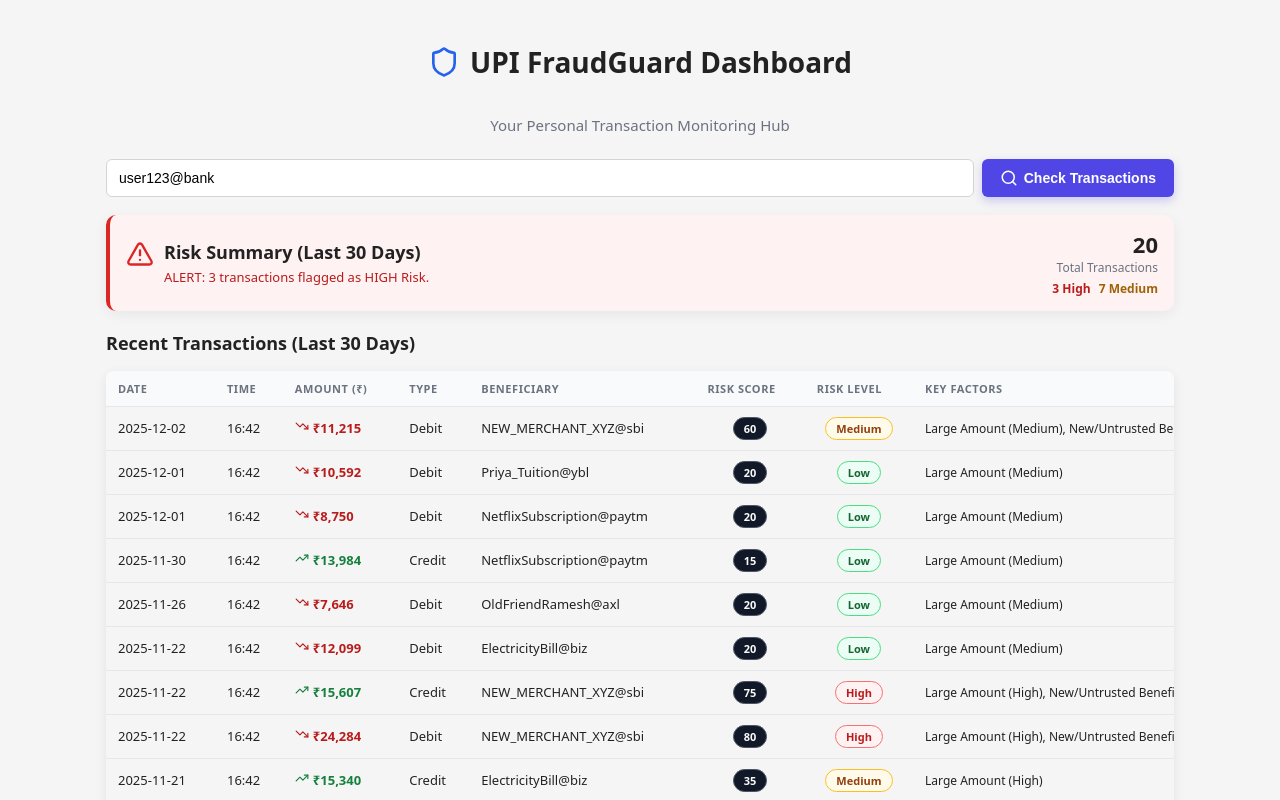
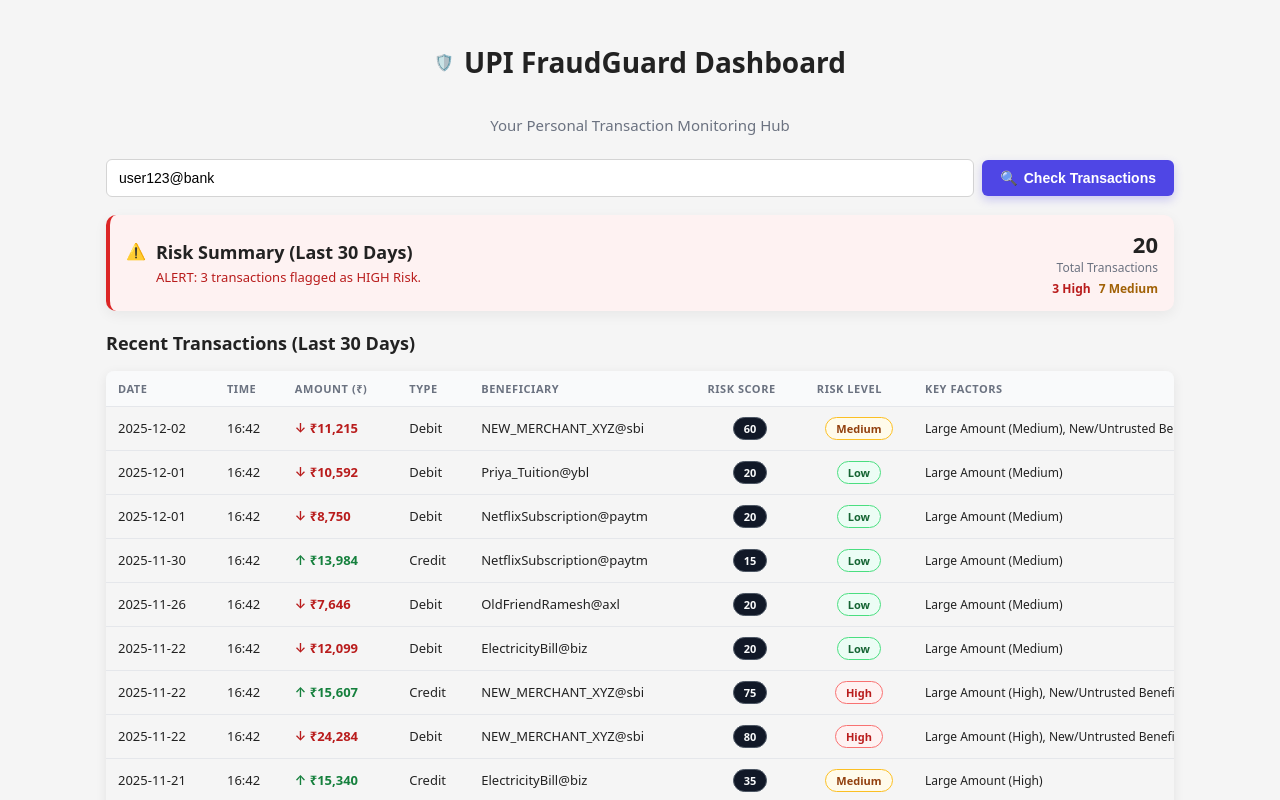
Before and after one commit to sujit-prog/smart_upi_fraud_detection, a Next.js app in the folder frontend/: page / in a window 1280 px wide. Shown: the top 800 px of the page. Built offline with nearby package versions, Linux system fonts and the light colour scheme.

Commit message:
frontend update2

```diff
--- a/frontend/src/app/page.js
+++ b/frontend/src/app/page.js
@@ -1,34 +1,23 @@
-import React, { useState, useEffect, useMemo } from 'react';
-import {
-  Clock,
-  Shield,
-  Search,
-  TrendingUp,
-  TrendingDown,
-  AlertTriangle,
-  CheckCircle,
-} from 'lucide-react';
+"use client";
+
+import React, { useState, useEffect, useMemo, useCallback } from "react";
 
 // =================================================================
-// --- BASIC UTILS (no Tailwind) ---
+// --- BASIC UTILS (no Tailwind, no icon libs) ---
 // =================================================================
 
-// Helper to generate a random number within a range
-const randomInt = (min, max) => Math.floor(Math.random() * (max - min + 1)) + min;
+const randomInt = (min, max) =>
+  Math.floor(Math.random() * (max - min + 1)) + min;
 
-// Mock list of beneficiaries
 const mockBeneficiaries = [
-  'Manoj_KiranaStore@okicici',
-  'Priya_Tuition@ybl',
-  'ElectricityBill@biz',
-  'NetflixSubscription@paytm',
-  'OldFriendRamesh@axl',
-  'NEW_MERCHANT_XYZ@sbi',
+  "Manoj_KiranaStore@okicici",
+  "Priya_Tuition@ybl",
+  "ElectricityBill@biz",
+  "NetflixSubscription@paytm",
+  "OldFriendRamesh@axl",
+  "NEW_MERCHANT_XYZ@sbi",
 ];
 
-/**
- * Mock transaction data generator.
- */
 const generateMockTransactions = () => {
   const today = new Date();
   const transactions = [];
@@ -40,15 +29,15 @@ const generateMockTransactions = () => {
     const amount = randomInt(50, 25000);
     const beneficiary =
       mockBeneficiaries[randomInt(0, mockBeneficiaries.length - 1)];
-    const isNewBeneficiary = beneficiary.includes('NEW_MERCHANT');
+    const isNewBeneficiary = beneficiary.includes("NEW_MERCHANT");
     const isLateNight = date.getHours() >= 23 || date.getHours() <= 5;
 
     transactions.push({
       id: `TXN${Date.now()}-${i}${randomInt(100, 999)}`,
-      date: date.toISOString().split('T')[0],
-      time: date.toTimeString().split(' ')[0].substring(0, 5),
+      date: date.toISOString().split("T")[0],
+      time: date.toTimeString().split(" ")[0].substring(0, 5),
       amount,
-      type: randomInt(0, 1) === 0 ? 'Debit' : 'Credit',
+      type: randomInt(0, 1) === 0 ? "Debit" : "Credit",
       beneficiary,
       isNewBeneficiary,
       isLateNight,
@@ -61,65 +50,57 @@ const generateMockTransactions = () => {
   );
 };
 
-/**
- * Calculates a risk score (0-100) and assigns a risk level based on transaction properties.
- */
 const calculateRiskScore = (transaction) => {
   let score = 0;
-  let factors = [];
+  const factors = [];
 
-  // Factor 1: High Transaction Amount
   if (transaction.amount > 15000) {
     score += 35;
-    factors.push('Large Amount (High)');
+    factors.push("Large Amount (High)");
   } else if (transaction.amount > 5000) {
     score += 15;
-    factors.push('Large Amount (Medium)');
+    factors.push("Large Amount (Medium)");
   }
 
-  // Factor 2: New/Suspicious Beneficiary
   if (transaction.isNewBeneficiary) {
     score += 40;
-    factors.push('New/Untrusted Beneficiary');
+    factors.push("New/Untrusted Beneficiary");
   }
 
-  // Factor 3: Time of Day (Late Night/Early Morning is often riskier)
   if (transaction.isLateNight) {
     score += 20;
-    factors.push('Unusual Transaction Time (Late Night)');
+    factors.push("Unusual Transaction Time (Late Night)");
   }
 
-  // Factor 4: Type of transaction (Debits are generally higher risk than Credits)
-  if (transaction.type === 'Debit') {
+  if (transaction.type === "Debit") {
     score += 5;
   }
 
-  // Cap the score at 100
   score = Math.min(score, 100);
 
   let level;
   let colorClass;
   if (score > 65) {
-    level = 'High';
-    colorClass = 'badge badge-high';
+    level = "High";
+    colorClass = "badge badge-high";
   } else if (score > 30) {
-    level = 'Medium';
-    colorClass = 'badge badge-medium';
+    level = "Medium";
+    colorClass = "badge badge-medium";
   } else {
-    level = 'Low';
-    colorClass = 'badge badge-low';
+    level = "Low";
+    colorClass = "badge badge-low";
   }
 
   return {
     score,
     level,
     colorClass,
-    factors: factors.length > 0 ? factors.join(', ') : 'Standard Behavior',
+    factors: factors.length > 0 ? factors.join(", ") : "Standard Behavior",
   };
 };
 
 // =================================================================
-// --- COMPONENTS (plain CSS classes) ---
+// --- COMPONENTS (plain CSS classes, emojis instead of lucide) ---
 // =================================================================
 
 const TransactionForm = ({ upiId, setUpiId, onFetch, isLoading }) => {
@@ -137,9 +118,11 @@ const TransactionForm = ({ upiId, setUpiId, onFetch, isLoading }) => {
         disabled={isLoading || !upiId}
         className="button button-primary tf-button"
       >
-        <Search size={18} />
+        <span role="img" aria-label="search">
+          🔍
+        </span>
         <span style={{ marginLeft: 6 }}>
-          {isLoading ? 'Fetching...' : 'Check Transactions'}
+          {isLoading ? "Fetching..." : "Check Transactions"}
         </span>
       </button>
     </div>
@@ -150,10 +133,10 @@ const RiskSummaryCard = ({ transactions }) => {
   if (!transactions || transactions.length === 0) return null;
 
   const highRiskCount = transactions.filter(
-    (t) => t.risk.level === 'High'
+    (t) => t.risk.level === "High"
   ).length;
   const mediumRiskCount = transactions.filter(
-    (t) => t.risk.level === 'Medium'
+    (t) => t.risk.level === "Medium"
   ).length;
   const totalTransactions = transactions.length;
   const safePercentage = Math.round(
@@ -167,15 +150,15 @@ const RiskSummaryCard = ({ transactions }) => {
 
   const icon =
     highRiskCount > 0 ? (
-      <AlertTriangle size={28} className="risk-summary-icon risk-summary-icon--alert" />
+      <span className="risk-summary-icon risk-summary-icon--alert">⚠️</span>
     ) : (
-      <CheckCircle size={28} className="risk-summary-icon risk-summary-icon--ok" />
+      <span className="risk-summary-icon risk-summary-icon--ok">✅</span>
     );
 
   const boxClass =
     highRiskCount > 0
-      ? 'risk-summary risk-summary--alert'
-      : 'risk-summary risk-summary--ok';
+      ? "risk-summary risk-summary--alert"
+      : "risk-summary risk-summary--ok";
 
   return (
     <div className={boxClass}>
@@ -186,8 +169,8 @@ const RiskSummaryCard = ({ transactions }) => {
           <p
             className={
               highRiskCount > 0
-                ? 'risk-summary-text risk-summary-text--alert'
-                : 'risk-summary-text risk-summary-text--ok'
+                ? "risk-summary-text risk-summary-text--alert"
+                : "risk-summary-text risk-summary-text--ok"
             }
           >
             {riskMessage}
@@ -219,14 +202,14 @@ const TransactionTable = ({ transactions }) => {
         <thead>
           <tr>
             {[
-              'Date',
-              'Time',
-              'Amount (₹)',
-              'Type',
-              'Beneficiary',
-              'Risk Score',
-              'Risk Level',
-              'Key Factors',
+              "Date",
+              "Time",
+              "Amount (₹)",
+              "Type",
+              "Beneficiary",
+              "Risk Score",
+              "Risk Level",
+              "Key Factors",
             ].map((header) => (
               <th key={header} scope="col">
                 {header}
@@ -242,23 +225,19 @@ const TransactionTable = ({ transactions }) => {
               <td>
                 <span
                   className={
-                    txn.type === 'Debit' ? 'amount-debit' : 'amount-credit'
+                    txn.type === "Debit" ? "amount-debit" : "amount-credit"
                   }
                 >
-                  {txn.type === 'Debit' ? (
-                    <TrendingDown size={14} style={{ marginRight: 4 }} />
-                  ) : (
-                    <TrendingUp size={14} style={{ marginRight: 4 }} />
-                  )}
-                  ₹{txn.amount.toLocaleString('en-IN')}
+                  {txn.type === "Debit" ? "↓" : "↑"} ₹
+                  {txn.amount.toLocaleString("en-IN")}
                 </span>
               </td>
               <td>{txn.type}</td>
               <td>{txn.beneficiary}</td>
-              <td style={{ textAlign: 'center' }}>
+              <td style={{ textAlign: "center" }}>
                 <span className="badge badge-neutral">{txn.risk.score}</span>
               </td>
-              <td style={{ textAlign: 'center' }}>
+              <td style={{ textAlign: "center" }}>
                 <span className={txn.risk.colorClass}>{txn.risk.level}</span>
               </td>
               <td className="table-factors-cell">{txn.risk.factors}</td>
@@ -281,15 +260,15 @@ const TransactionTable = ({ transactions }) => {
 // =================================================================
 
 const DashboardPage = () => {
-  const [upiId, setUpiId] = useState('user123@bank');
+  const [upiId, setUpiId] = useState("user123@bank");
   const [transactions, setTransactions] = useState([]);
   const [isLoading, setIsLoading] = useState(false);
   const [error, setError] = useState(null);
   const [isDataFetched, setIsDataFetched] = useState(false);
 
-  const handleFetchTransactions = () => {
+  const handleFetchTransactions = useCallback(() => {
     if (!upiId) {
-      setError('Please enter a valid UPI ID.');
+      setError("Please enter a valid UPI ID.");
       return;
     }
 
@@ -309,16 +288,17 @@ const DashboardPage = () => {
         setTransactions(processedTransactions);
         setIsDataFetched(true);
       } catch (e) {
-        setError('Failed to process data. Try again.');
+        console.error(e);
+        setError("Failed to process data. Try again.");
       } finally {
         setIsLoading(false);
       }
     }, 1500);
-  };
+  }, [upiId]);
 
   useEffect(() => {
     handleFetchTransactions();
-  }, []);
+  }, [handleFetchTransactions]);
 
   const summaryData = useMemo(() => {
     if (!isDataFetched || transactions.length === 0) return null;
@@ -329,7 +309,9 @@ const DashboardPage = () => {
     <div className="dashboard-root">
       <header className="dashboard-header">
         <div className="dashboard-title-row">
-          <Shield size={32} className="dashboard-icon" />
+          <span className="dashboard-icon" role="img" aria-label="shield">
+            🛡️
+          </span>
           <h1 className="dashboard-title">UPI FraudGuard Dashboard</h1>
         </div>
         <p className="dashboard-subtitle">
@@ -337,7 +319,6 @@ const DashboardPage = () => {
         </p>
       </header>
 
-      {/* UPI ID Input Section */}
       <TransactionForm
         upiId={upiId}
         setUpiId={setUpiId}
@@ -345,10 +326,11 @@ const DashboardPage = () => {
         isLoading={isLoading}
       />
 
-      {/* Loading/Error Messages */}
       {isLoading && (
         <div className="status-message status-message--info">
-          <Clock size={16} className="status-icon" />
+          <span className="status-icon" role="img" aria-label="clock">
+            ⏳
+          </span>
           <span>Analyzing UPI transactions...</span>
         </div>
       )}
@@ -358,11 +340,9 @@ const DashboardPage = () => {
         </div>
       )}
 
-      {/* Dashboard Content */}
       {isDataFetched && !isLoading && transactions.length > 0 && (
         <div className="dashboard-content">
           <RiskSummaryCard transactions={summaryData} />
-
           <div>
             <h2 className="section-title" style={{ marginTop: 8 }}>
               Recent Transactions (Last 30 Days)
```
